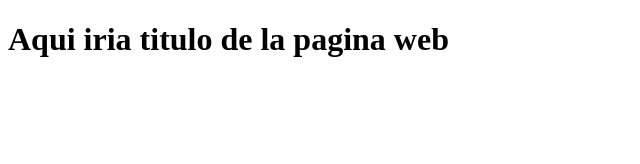
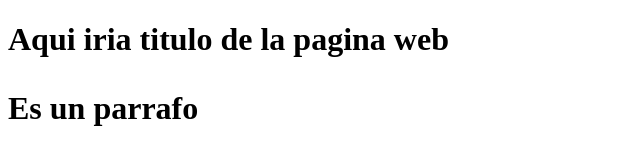
Before and after one commit to MonikaJackowska/Moj-projekt, a plain HTML site: page index.html in a window 1280 px wide. Shown: the whole page, without its empty margins (0-640 px from the left). Drawn offline with Linux system fonts and the light colour scheme.

Commit message:
Agregando parrafo

```diff
--- a/index.html
+++ b/index.html
@@ -8,5 +8,6 @@
 </head>
 <body>
     <h1> Aqui iria titulo de la pagina web<h1>
+    <p>Es un parrafo</p>
 </body>
 </html>
```
